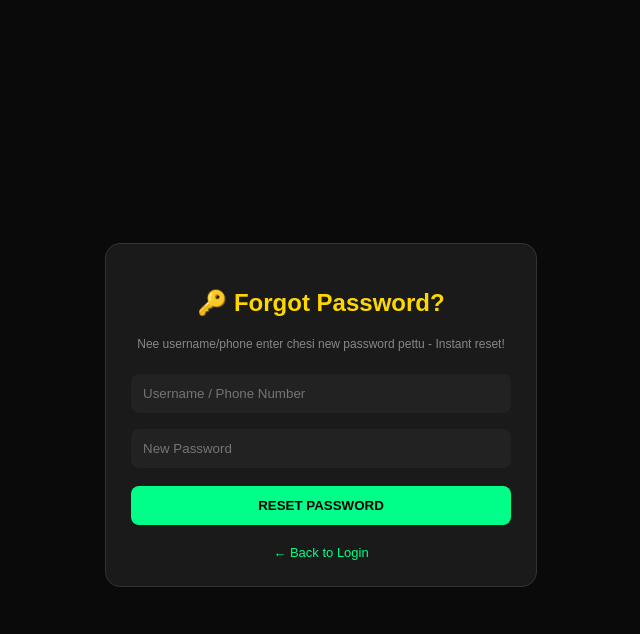
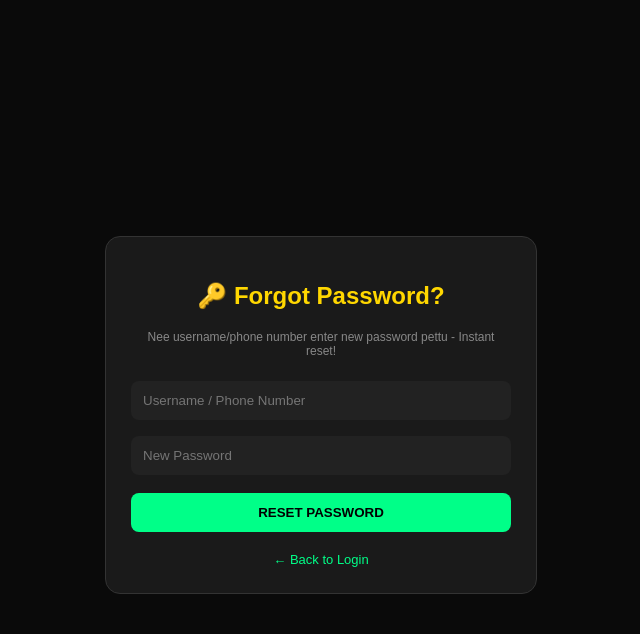
Before and after one commit to kothapallisravankumar05-art/sd-tournments, a Flask app: page /forgot in a window 1280 px wide. Shown: the top 634 px of the page, without its empty margins (319-959 px from the left). Run offline with Flask 3, Linux system fonts and the light colour scheme; some libraries are stand-ins or nearby versions.

Commit message:
Update forgot.html

```diff
--- a/templates/forgot.html
+++ b/templates/forgot.html
@@ -15,7 +15,7 @@ h2{color:gold}
 <body>
 <div class="card">
 <h2>🔑 Forgot Password?</h2>
-<p style="color:#888;font-size:12px;margin-bottom:15px">Nee username/phone enter chesi new password pettu - Instant reset!</p>
+<p style="color:#888;font-size:12px;margin-bottom:15px">Nee username/phone number enter new password pettu - Instant reset!</p>
 <form method="POST">
 <input name="username" placeholder="Username / Phone Number" required>
 <input name="new_password" type="password" placeholder="New Password" required>
```
